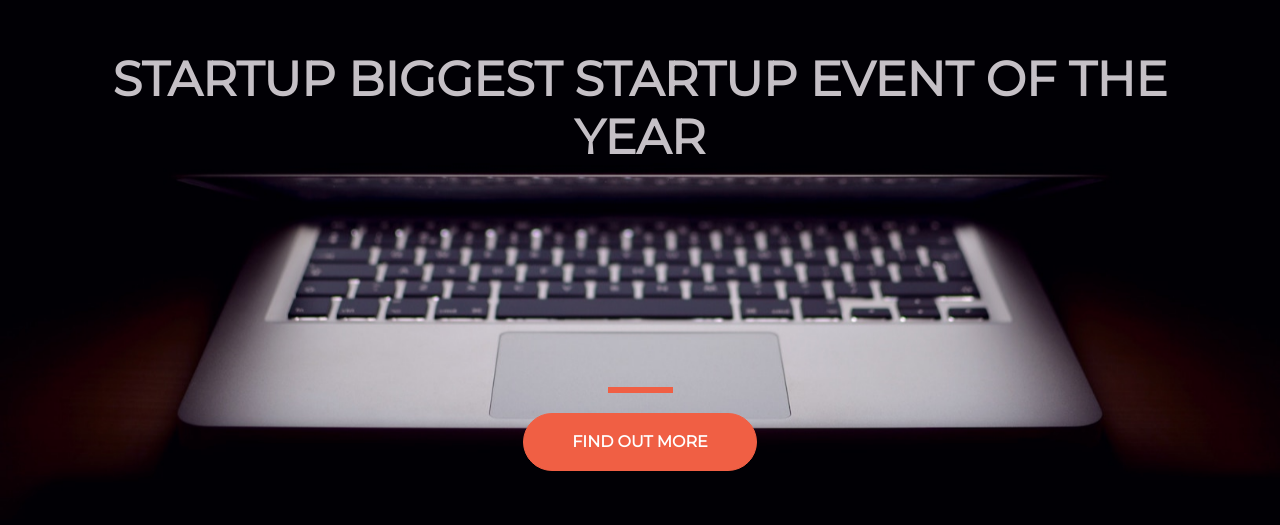
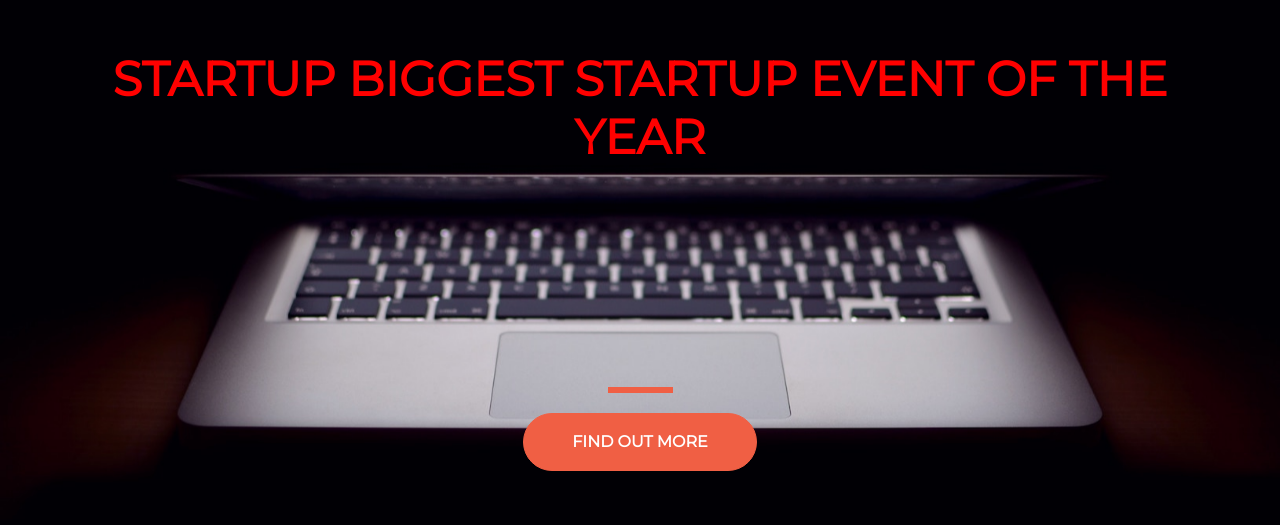
Before and after one commit to markubianis/Startup, a plain HTML site: page index.html in a window 1280 px wide. Shown: the part 139-664 px from the top of the page. Drawn offline with nearby package versions, Linux system fonts and the light colour scheme.

Commit message:
Update style.css

```diff
--- a/style.css
+++ b/style.css
@@ -11,7 +11,7 @@ body, html {
 }
 h1 {
   font-size: 3rem;
-  color: #C5C0C6;
+  color: red;
   margin-bottom: 12.5rem;
 
 }
```
